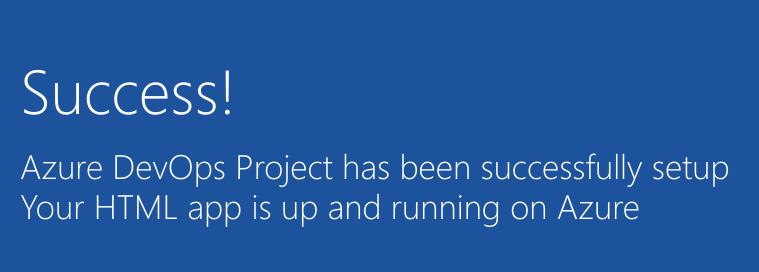
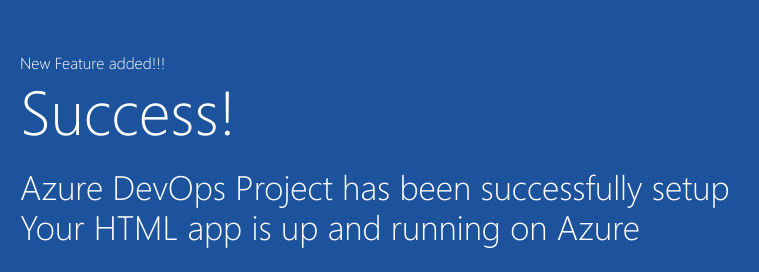
Before and after one commit to deepikaenaganti/Aperture-Technologies, a plain HTML site: page index.html in a window 1280 px wide. Shown: the part 325-597 px from the top of the page, 205-964 px from the left. Drawn offline with Linux system fonts and the light colour scheme; files that its build step writes are made by us from their sources; files whose address does not match are found by name.

Commit message:
new feature

```diff
--- a/index.html
+++ b/index.html
@@ -18,7 +18,8 @@
             </a>
         </div>
             <div class="content-body">
-                <div class="success-text">Success!</div>
+		    <div class="new-feature">New Feature added!!!</div>
+		    <div class="success-text">Success!</div>
                 <div class="description line-1"> Azure DevOps Project has been successfully setup</div>
                 <div class="description line-2"> Your HTML app is up and running on Azure</div>
                 <div class="next-steps-container">
```
